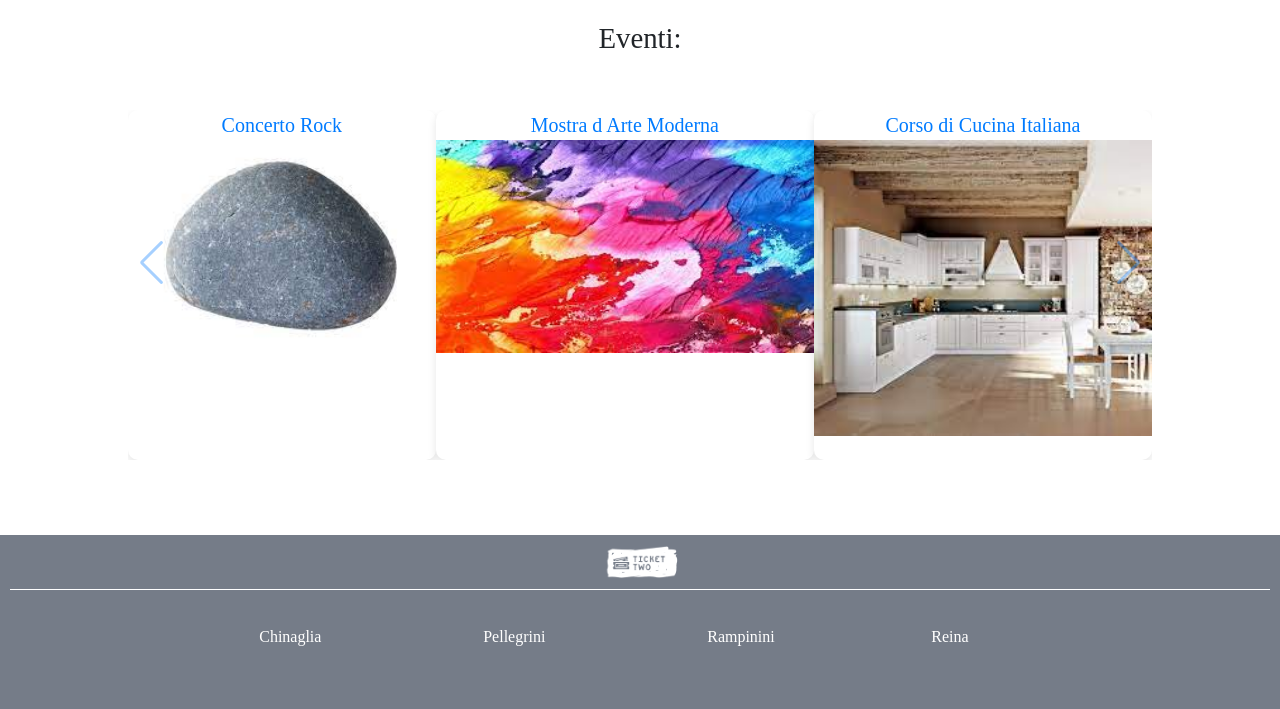
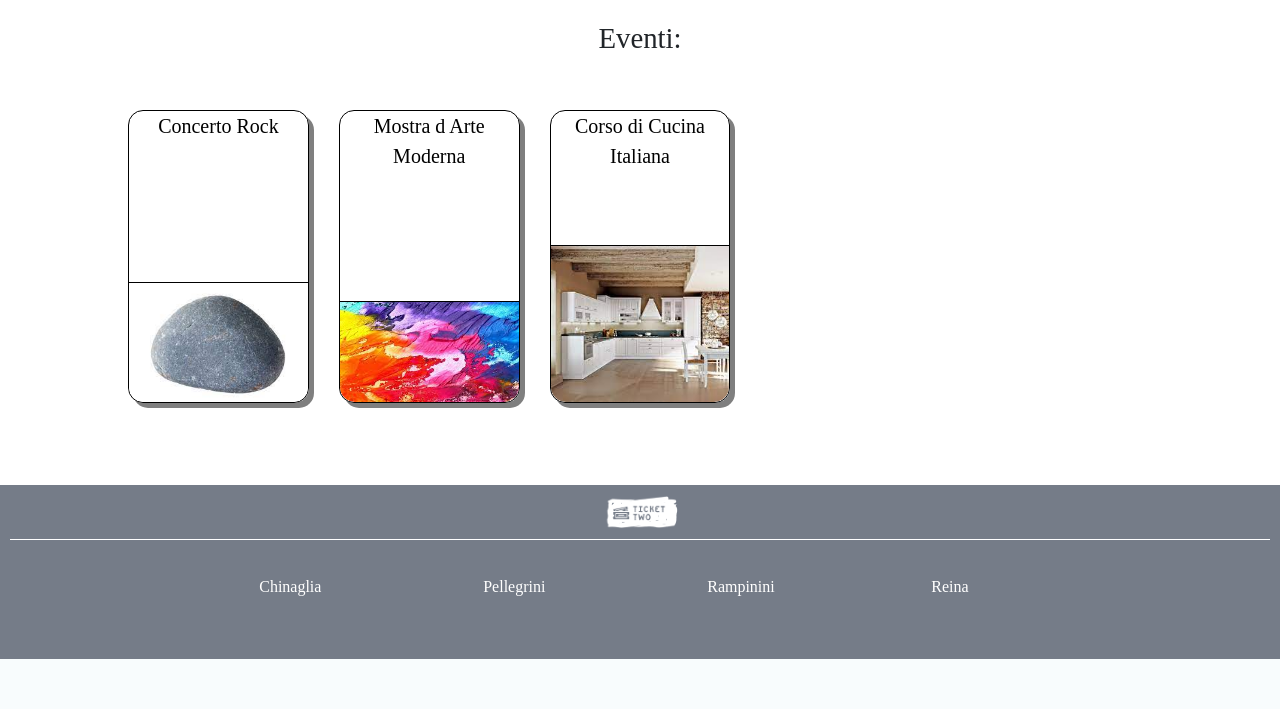
Before and after one commit to Fede-rei/TickeTwo, a PHP site: page / in a window 1280 px wide. Shown: the part 567-1276 px from the top of the page. After the commit the page ends 1226 px from the top, so only its background shows below. Run offline with PHP 8.4, Linux system fonts and the light colour scheme; data comes from the database, SQL or seed files in the repository; some libraries are stand-ins or nearby versions.

Commit message:
sistemato css swiper

```diff
--- a/Pages/insertEvento.php
+++ b/Pages/insertEvento.php
@@ -46,8 +46,8 @@ if (isset($_POST['titolo'], $_POST['luogo'], $_POST['data'], $_POST['desc'], $_P
                                 $insert->execute(['n' => $nome, 'de' => $desc, 'da' => $data, 'l' => $luogo, 'p' => $posti]);
                             }
 
-                            $sel = $db->prepare('select * from evento where nome = :n and descrizione = :de and data = :da and luogo = :l');
-                            $selR = $sel->execute(['n' => $nome, 'de' => $desc, 'da' => $data, 'l' => $luogo]);
+                            $sel = $db->prepare('select * from evento order by id_evento desc');
+                            $selR = $sel->execute();
                             $selR = $sel->fetch();
 
                             $newimagename = $selR['id_evento'] . '.' . $originalFileName[count($originalFileName) - 1];
@@ -57,7 +57,7 @@ if (isset($_POST['titolo'], $_POST['luogo'], $_POST['data'], $_POST['desc'], $_P
                             $upd->execute(['i' => $newimagename, 'n' => $nome, 'de' => $desc, 'da' => $data, 'l' => $luogo]);
 
                             $insertB = $db->prepare('insert into biglietto(id_event, prezzo) values(:i, :p)');
-                            $insert->execute(['i' => $selR['id_evento'], 'p' => $prezzo]);
+                            $insertB->execute(['i' => $selR['id_evento'], 'p' => $prezzo]);
 
                             header('Location: eventPage.php?eventId=' . $selR['id_evento']);
                         }
--- a/Styles/insertEvento.css
+++ b/Styles/insertEvento.css
@@ -47,7 +47,7 @@ textarea{
     width: 500px;
     height: 395px;
     border-radius: 15px;
-    box-shadow: 5px 5px rgba(23,26,24,0.76);
+    box-shadow: 5px 5px rgba(0, 0, 0, 0.5);
 }
 .li {
     margin: 10px;
--- a/Styles/swiperStyle.css
+++ b/Styles/swiperStyle.css
@@ -1,19 +1,19 @@
 .swiper-container {
     width: 80%;
     margin: 50px auto;
-    height: 350px;
+    height: 300px;
     position: relative;
 }
 
 .swiper-slide {
     text-align: center;
+    flex-direction: column;
     font-size: 20px;
     background: #fff;
     display: flex;
-    justify-content: center;
+    justify-content: space-between;
     align-items: center;
-    border-radius: 10px;
-    box-shadow: 0 4px 8px rgba(0, 0, 0, 0.1);
+    border-radius: 15px;
     transition: transform 0.3s ease;
 }
 
@@ -76,4 +76,31 @@ h3,
 .event-image {
     width: 100%;
     height: auto;
+    border-radius: 0 0 15px 15px;
+    border-top: 1px solid;
 }
+
+.sCL {
+    color: black;
+    text-decoration: none;
+    margin: 0 5px;
+    width: 100%;
+    height: 100%;
+}
+
+
+
+.swiper-wrapper {
+    height: 293px;
+}
+
+.cardItem {
+    display: flex;
+    flex-direction: column;
+    justify-content: space-between;
+    width: 100%;
+    border-radius: 15px;
+    border: 1px solid;
+    overflow: hidden;
+    box-shadow: 5px 5px rgba(0, 0, 0, 0.5);
+}
--- a/include/swiper.php
+++ b/include/swiper.php
@@ -8,12 +8,14 @@ if (isset($db)) {
 <div class="swiper-container">
     <div class="swiper-wrapper">
         <?php foreach ($eventsarray as $item): ?>
-            <a href="Pages/eventPage.php?eventId=<?= $item['id_evento'] ?>">
-                <div class="swiper-slide">
-                    <?= $item['nome'] ?>
-                    <img class="event-image" src="Images/<?= $item['image'] ?>">
-                </div>
-            </a>
+            <div class="swiper-slide">
+                <a class="sCL" href="Pages/eventPage.php?eventId=<?= $item['id_evento'] ?>">
+                    <div class="cardItem">
+                        <p><?= $item['nome'] ?></p>
+                        <img class="event-image" src="Images/<?= $item['image'] ?>">
+                    </div>
+                </a>
+            </div>
         <?php endforeach; ?>
     </div>
     <div class="swiper-button-prev"></div>
--- a/index.php
+++ b/index.php
@@ -22,12 +22,8 @@ $rootPath = './';
     <script src="https://code.jquery.com/jquery-3.2.1.slim.min.js" integrity="sha384-KJ3o2DKtIkvYIK3UENzmM7KCkRr/rE9/Qpg6aAZGJwFDMVNA/GpGFF93hXpG5KkN" crossorigin="anonymous"></script>
     <script src="https://cdn.jsdelivr.net/npm/popper.js@1.12.9/dist/umd/popper.min.js" integrity="sha384-ApNbgh9B+Y1QKtv3Rn7W3mgPxhU9K/ScQsAP7hUibX39j7fakFPskvXusvfa0b4Q" crossorigin="anonymous"></script>
     <script src="https://cdn.jsdelivr.net/npm/bootstrap@4.0.0/dist/js/bootstrap.min.js" integrity="sha384-JZR6Spejh4U02d8jOt6vLEHfe/JQGiRRSQQxSfFWpi1MquVdAyjUar5+76PVCmYl" crossorigin="anonymous"></script>
-    <!-- Collegamenti ai fogli di stile personalizzati -->
-    <link rel="stylesheet" href="Styles/header-footer.css">
-    <link rel="stylesheet" href="Styles/index.css">
     <!--<script src="Scripts/search.js" defer ></script>-->
 
-    <link rel="stylesheet" href="Styles/swiperStyle.css">
     <link rel="stylesheet" href="https://cdn.jsdelivr.net/npm/swiper@11/swiper-bundle.min.css" />
     <link rel="stylesheet" href="https://cdnjs.cloudflare.com/ajax/libs/Swiper/6.8.4/swiper-bundle.min.css">
 
@@ -44,6 +40,11 @@ $rootPath = './';
     </script>
     <script src="https://cdnjs.cloudflare.com/ajax/libs/Swiper/6.8.4/swiper-bundle.min.js"></script>
     <script src="Scripts/swiper.js" defer></script>
+
+    <!-- Collegamenti ai fogli di stile personalizzati -->
+    <link rel="stylesheet" href="Styles/header-footer.css">
+    <link rel="stylesheet" href="Styles/index.css">
+    <link rel="stylesheet" href="Styles/swiperStyle.css">
 </head>
 <body>
 <?php include 'include/header.php'; ?>
```
Also changed, not shown: Styles/index.css (line endings or trailing spaces).
